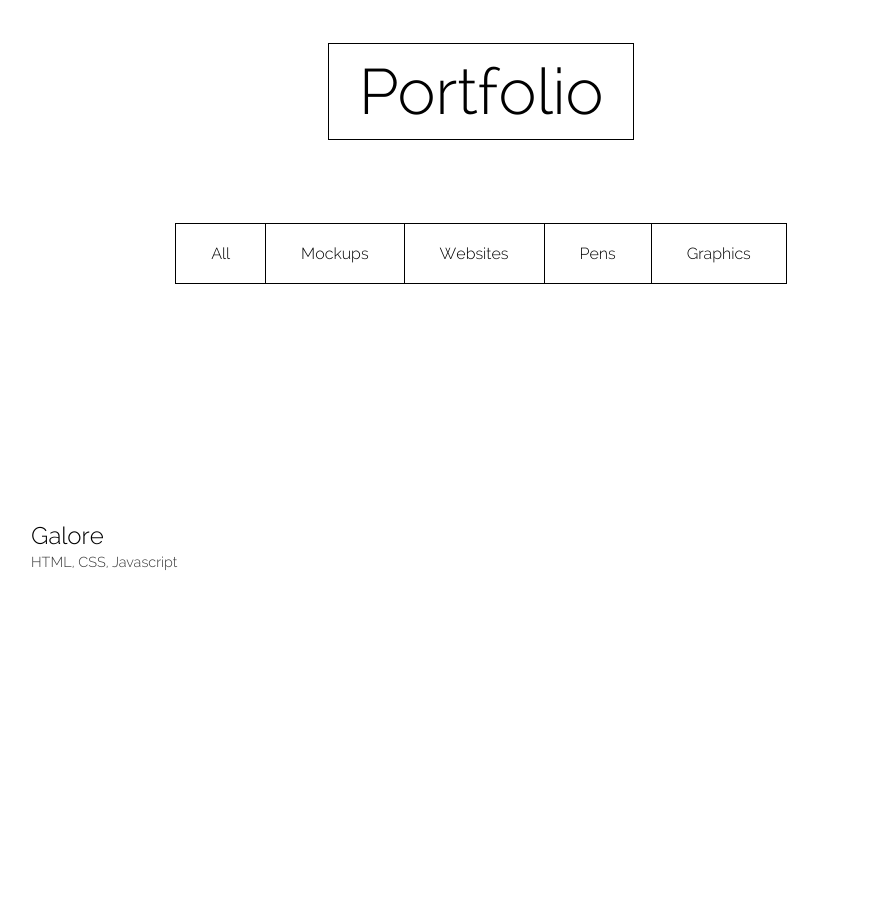
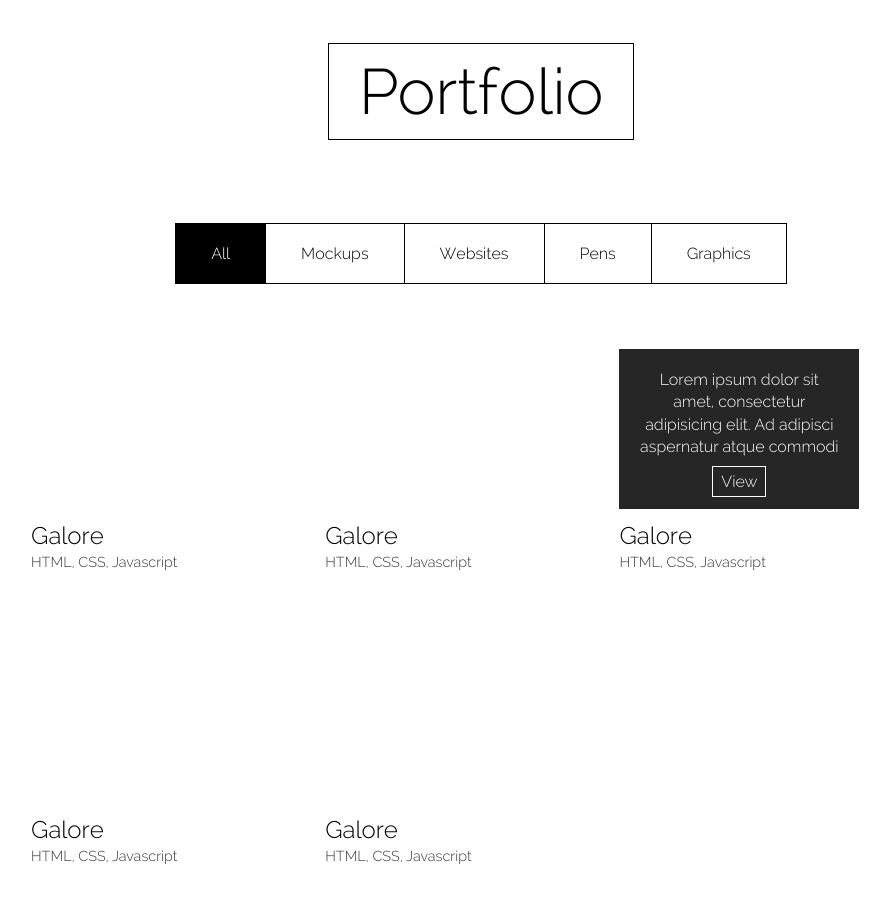
Before and after one commit to ansarimofid/portfolio_gallery, a plain HTML site: page index.html in a window 1280 px wide. Shown: the whole page, without its empty margins (159-1049 px from the left). Drawn offline with Linux system fonts and the light colour scheme.

Commit message:
Added class to show description if no image is available

```diff
--- a/css/home.css
+++ b/css/home.css
@@ -44,9 +44,13 @@ html {
         padding: 20px 35px;
         margin: 0;
         border: 1px solid black;
-        border-right: 0; }
+        border-right: 0;
+        transition: 0.3s; }
         #gallery .filter-container .filter-buttons .filter:last-child {
           border-right: 1px solid black; }
+        #gallery .filter-container .filter-buttons .filter.active {
+          background-color: #000;
+          color: white; }
   #gallery .items-container {
     display: flex;
     justify-content: center;
@@ -82,6 +86,8 @@ html {
             background-color: rgba(0, 0, 0, 0.85);
             opacity: 0;
             transition: 0.7s cubic-bezier(0, 0, 0, 0.83); }
+            #gallery .items-container .items .mix .main .desc.desc-only {
+              opacity: 1; }
             #gallery .items-container .items .mix .main .desc:hover {
               opacity: 1; }
             #gallery .items-container .items .mix .main .desc .text {
--- a/index.html
+++ b/index.html
@@ -50,51 +50,90 @@
                         </div>
                     </div>
                     <div class="mix mockups" data-myorder="2">
-                        <div class="contents">
+
+                        <!--main container for img and description-->
                         <div class="main">
+                            <!--img associated with item-->
                             <img src="img/photo4.jpg" alt="">
-                                <div class="desc"></div>
+
+                            <!--Description of item-->
+                            <div class="desc">
+                                <div class="text">Lorem ipsum dolor sit amet, consectetur adipisicing elit. Ad adipisci aspernatur atque commodi cum dolorum fuga fugiat ipsam rerum sequi.</div>
+                                <span class="view">
+                                    <a href="">View</a>
+                                </span>
                             </div>
+                        </div>
+
+                        <!--Details of item-->
                         <div class="details">
-                                <div class="title"></div>
-                                <div class="skills"></div>
-                            </div>
+                            <div class="title">Galore</div>
+                            <div class="skills">HTML, CSS, Javascript</div>
                         </div>
                     </div>
                     <div class="mix websites" data-myorder="1">
-                        <div class="contents">
+
+                        <!--main container for img and description-->
                         <div class="main">
-                                <img src="img/photo4.jpg" alt="">
-                                <div class="desc"></div>
+
+
+                            <!--Description of item-->
+                            <div class="desc desc-only">
+                                <div class="text">Lorem ipsum dolor sit amet, consectetur adipisicing elit. Ad adipisci aspernatur atque commodi cum dolorum fuga fugiat ipsam rerum sequi.</div>
+                                <span class="view">
+                                    <a href="">View</a>
+                                </span>
                             </div>
+                        </div>
+
+                        <!--Details of item-->
                         <div class="details">
-                                <div class="title"></div>
-                                <div class="skills"></div>
-                            </div>
+                            <div class="title">Galore</div>
+                            <div class="skills">HTML, CSS, Javascript</div>
                         </div>
                     </div>
                     <div class="mix pens" data-myorder="5">
-                        <div class="contents">
+
+                        <!--main container for img and description-->
                         <div class="main">
+                            <!--img associated with item-->
                             <img src="img/photo4.jpg" alt="">
-                                <div class="desc"></div>
+
+                            <!--Description of item-->
+                            <div class="desc">
+                                <div class="text">Lorem ipsum dolor sit amet, consectetur adipisicing elit. Ad adipisci aspernatur atque commodi cum dolorum fuga fugiat ipsam rerum sequi.</div>
+                                <span class="view">
+                                    <a href="">View</a>
+                                </span>
                             </div>
+                        </div>
+
+                        <!--Details of item-->
                         <div class="details">
-                                <div class="title"></div>
-                                <div class="skills"></div>
-                            </div>
+                            <div class="title">Galore</div>
+                            <div class="skills">HTML, CSS, Javascript</div>
                         </div>
                     </div>
                     <div class="mix graphics" data-myorder="3">
-                        <div class="contents">
+
+                        <!--main container for img and description-->
                         <div class="main">
+                            <!--img associated with item-->
                             <img src="img/photo4.jpg" alt="">
-                                <div class="desc"></div>
+
+                            <!--Description of item-->
+                            <div class="desc">
+                                <div class="text">Lorem ipsum dolor sit amet, consectetur adipisicing elit. Ad adipisci aspernatur atque commodi cum dolorum fuga fugiat ipsam rerum sequi.</div>
+                                <span class="view">
+                                    <a href="">View</a>
+                                </span>
                             </div>
+                        </div>
+
+                        <!--Details of item-->
                         <div class="details">
-                                <div class="title"></div>
-                                <div class="skills"></div>
-                            </div>
+                            <div class="title">Galore</div>
+                            <div class="skills">HTML, CSS, Javascript</div>
                         </div>
                     </div>
                 </div>
```
Also changed, not shown: 1 other file. Lines whose indentation alone changed are shown as unchanged.
